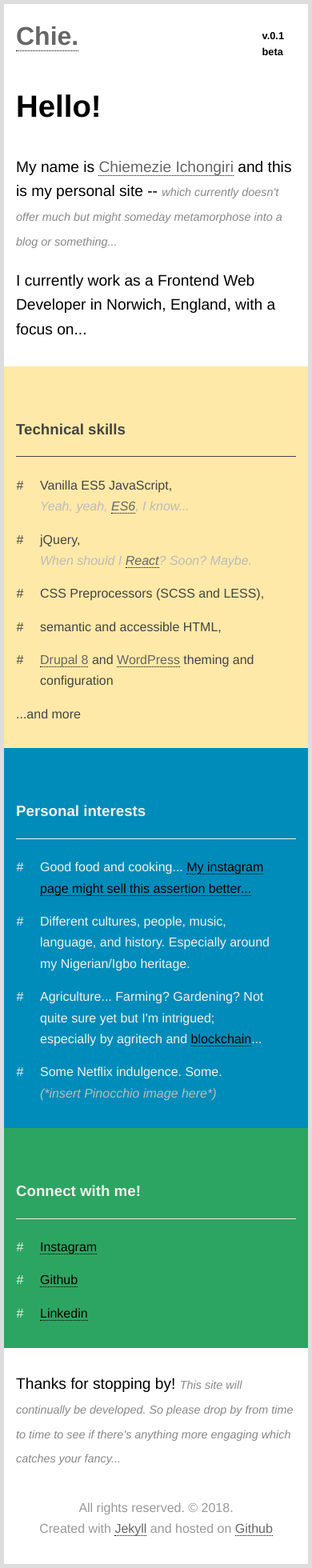
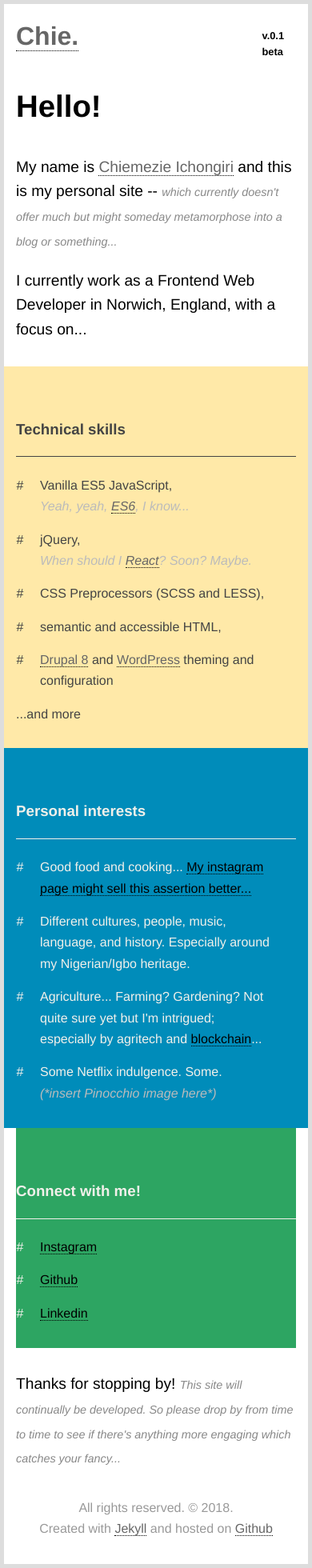
Before and after one commit to chiich/portfolio, a Jekyll site: the page built from index.html, in a window 390 px wide. Shown: the whole page at 80% size. Built offline with Jekyll 4.4.1, drawn with Linux system fonts in a browser that asks for light colours; some web fonts are replaced.

Commit message:
Update _w3.scss

```diff
--- a/_sass/_w3.scss
+++ b/_sass/_w3.scss
@@ -117,6 +117,7 @@
     }
 
     &.green {
+        overflow: initial;
 
         &::after {
             /*
@@ -143,6 +144,9 @@
             top: 50%;
             left: 50%;
             transform: translate(-50%, -50%);
+
+            opacity: 0.25%;
+
         }
 
     }
@@ -249,6 +253,7 @@
 
     .one-third.green {
         /* display: none; */
+        overflow: hidden;
     }
 
     .footer-area p {
```
